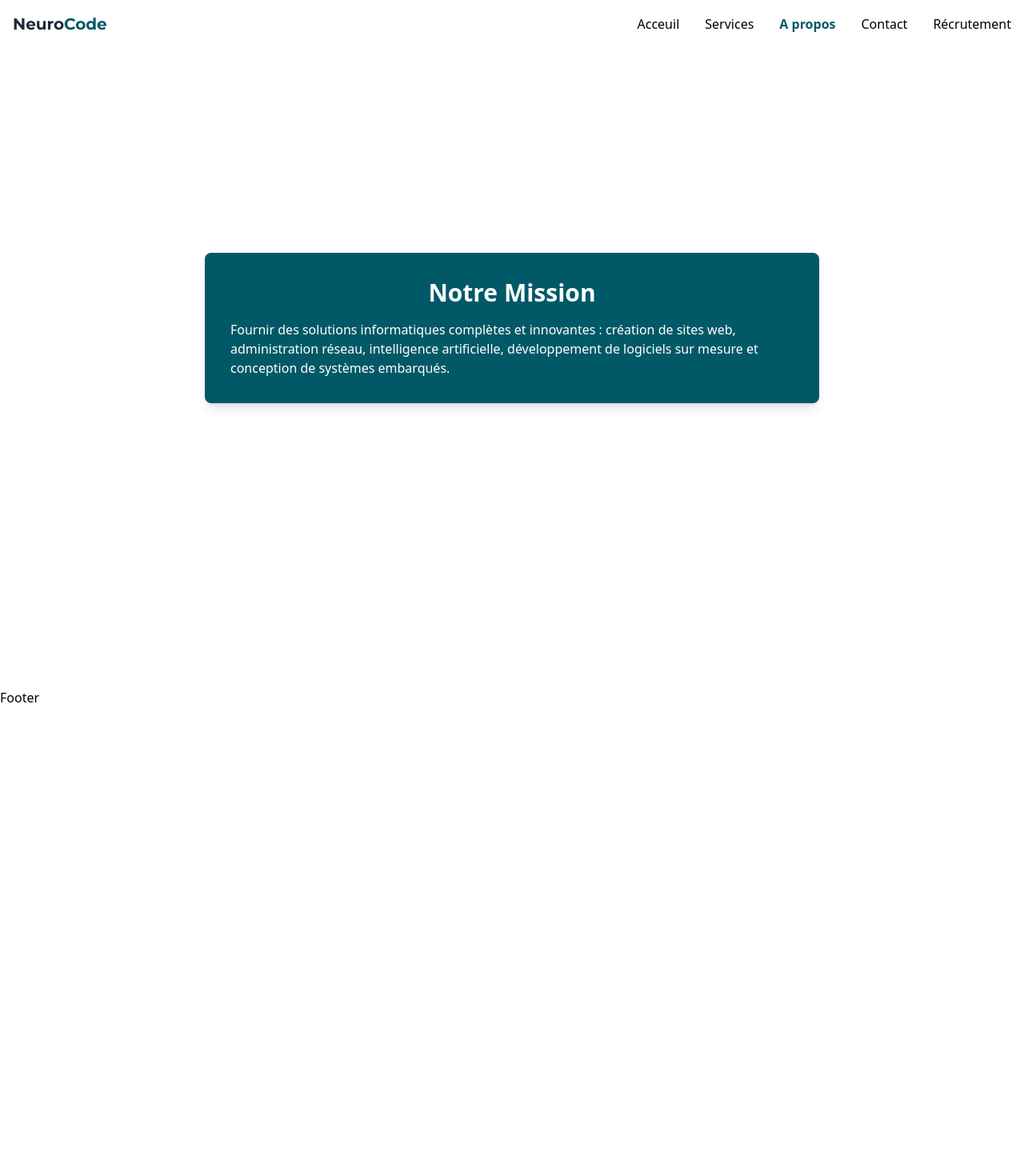
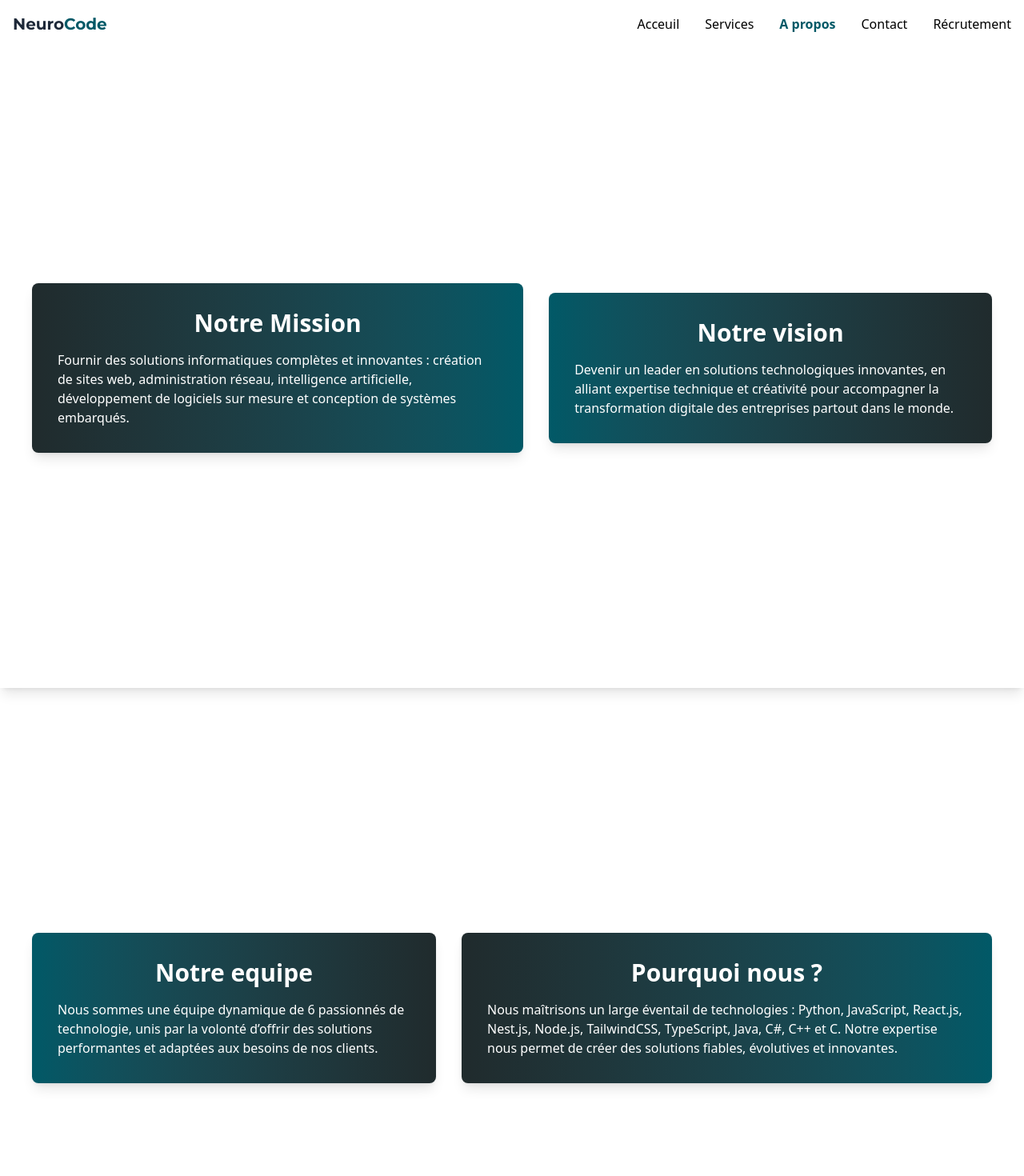
Before and after one commit to Hasina001/NeuroCode, a React (Vite) app in the folder web/: page /a_propos in a window 1280 px wide. Shown: the top 1470 px of the page at 80% size. Before the commit the page ends 884 px from the top, so only its background shows below. Built offline with nearby package versions, Linux system fonts and the light colour scheme.

Commit message:
modification de apropos

```diff
--- a/web/src/pages/miniPages/Apropos.jsx
+++ b/web/src/pages/miniPages/Apropos.jsx
@@ -4,17 +4,17 @@ const Apropos = () => {
   return (
     <div className="overflow-x-hidden">
       {/* Premier bloc */}
-      <section className="min-sm:h-screen flex flex-col justify-center items-center text-white px-6 shadow-lg">
+      <section className="min-h-screen flex justify-between items-center text-white px-6 shadow-lg">
 
         {/* Mission */}
         <motion.div
           initial={{ x: -200, opacity: 0 }}
           whileInView={{ x: 0, opacity: 1 }}
           transition={{ duration: 0.8 }}
-          viewport={{ once: true }}
-          className="bg-[#015967] p-8 m-4 rounded-lg shadow-lg max-w-3xl"
+          viewport={{ once: false }}
+          className="p-8 m-4 rounded-lg shadow-lg max-w-3xl bg-gradient-to-r from-[#202B2D] to-[#015967]"
         >
-          <h2 className="flex flex-col justify-center items-center text-3xl font-bold mb-4">Notre Mission</h2>
+          <h2 className="flex justify-center text-3xl font-bold mb-4">Notre Mission</h2>
           <p>
             Fournir des solutions informatiques complètes et innovantes :
             création de sites web, administration réseau, intelligence artificielle,
@@ -24,9 +24,13 @@ const Apropos = () => {
 
         {/* Vison */}
         <motion.div
-          initial={{ x: -200, opacity: 0 }}
+          initial={{ x: 200, opacity: 0 }}
+          whileInView={{ x: 0, opacity: 1 }}
+          transition={{ duration: 0.8, delay: 0.1 }}
+          viewport={{ once: false }}
+          className="p-8 m-4 rounded-lg shadow-lg max-w-3xl bg-gradient-to-r from-[#015967] to-[#202B2D]"
         >
-          <h2 className="text-3xl font-bold mb-4">Notre vision</h2>
+          <h2 className="flex justify-center text-3xl font-bold mb-4">Notre vision</h2>
           <p>
             Devenir un leader en solutions technologiques innovantes, en alliant expertise
             technique et créativité pour accompagner la transformation digitale
@@ -35,6 +39,46 @@ const Apropos = () => {
         </motion.div>
 
       </section>
+
+      {/* Second bloc */}
+      <section className="min-h-screen flex justify-between items-center text-white px-6 shadow-lg">
+
+        {/* Presentation de l'equipe */}
+        <motion.div
+          initial={{ y:-100, opacity: 0 }}
+          whileInView={{ y: 0, opacity: 1 }}
+          transition={{ duration: 0.8 }}
+          viewport={{ once: false }}
+          className="p-8 m-4 rounded-lg shadow-lg max-w-3xl bg-gradient-to-r from-[#015967] to-[#202B2D]"
+        >
+          <h2 className="flex justify-center text-3xl font-bold mb-4">Notre equipe</h2>
+          <p>
+            Nous sommes une équipe dynamique de 6 passionnés de technologie,
+            unis par la volonté d’offrir des solutions performantes et adaptées
+            aux besoins de nos clients.
+          </p>
+
+        </motion.div>
+
+        {/* Pourquoi notre equipe */}
+        <motion.div
+          initial={{ y: 100, opacity: 0 }}
+          whileInView={{ y: 0, opacity: 1 }}
+          transition={{ duration: 0.5, delay:0.3 }}
+          viewport={{ once: false }}
+          className="p-8 m-4 rounded-lg shadow-lg max-w-3xl bg-gradient-to-r from-[#202B2D] to-[#015967]"
+        >
+          <h2 className="flex justify-center text-3xl font-bold mb-4">Pourquoi nous ?</h2>
+          <p>
+            Nous maîtrisons un large éventail de technologies : Python, JavaScript,
+            React.js, Nest.js, Node.js, TailwindCSS, TypeScript, Java, C#, C++ et C.
+            Notre expertise nous permet de créer des solutions fiables,
+            évolutives et innovantes.
+          </p>
+        </motion.div>
+
+      </section>
+
     </div>
   )
 }
```
